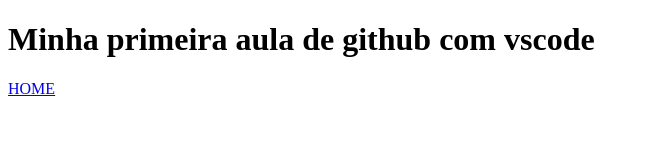
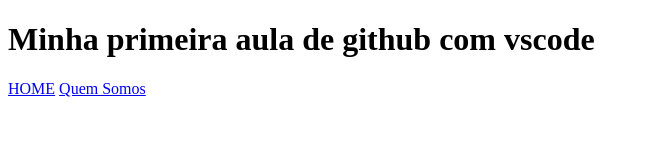
Before and after one commit to j3483/aula1, a plain HTML site: page index.html in a window 1280 px wide. Shown: the whole page, without its empty margins (0-649 px from the left). Drawn offline with Linux system fonts and the light colour scheme.

Commit message:
correção 1

```diff
--- a/index.html
+++ b/index.html
@@ -10,7 +10,7 @@
             <h1 class="cabecalho_titulo">Minha primeira aula de github com vscode</h1>
             <nav class="cabecalho_menu">
                 <a href="#">HOME</a>
-                <a href="#"Quem Somos</a>
+                <a href="#">Quem Somos</a>
             </nav>
         </header>
 </body>
```
